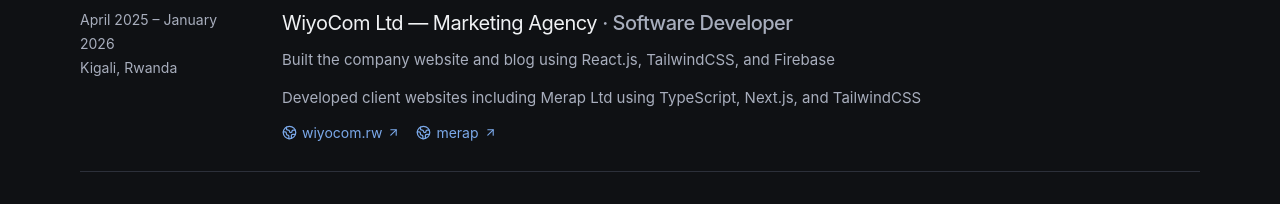
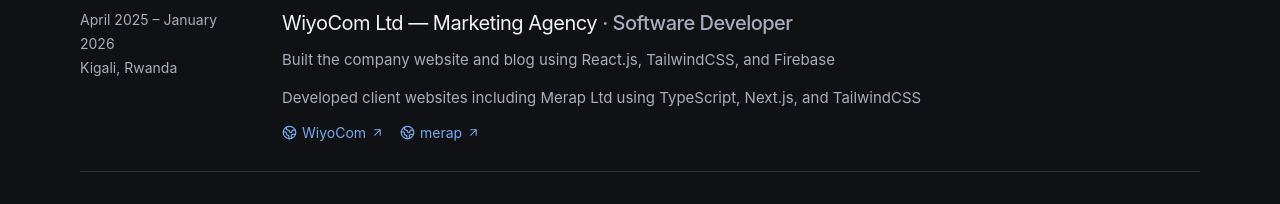
Before and after one commit to Nick-Lemy/portfolio, a React (Vite) app: page / in a window 1280 px wide. Shown: the part 1780-1984 px from the top of the page. Built offline with nearby package versions, Linux system fonts and the light colour scheme.

Commit message:
fix: update WiyoCom project link

```diff
--- a/src/data/experience.js
+++ b/src/data/experience.js
@@ -24,7 +24,7 @@ export const experiences = [
             "Developed client websites including Merap Ltd using TypeScript, Next.js, and TailwindCSS",
         ],
         links: [
-            { label: "wiyocom.rw", href: "https://wiyocom.rw/" },
+            { label: "WiyoCom", href: "https://wiyo-com.vercel.app/" },
             { label: "merap", href: "https://merap.netlify.app/" },
         ],
     },
```
